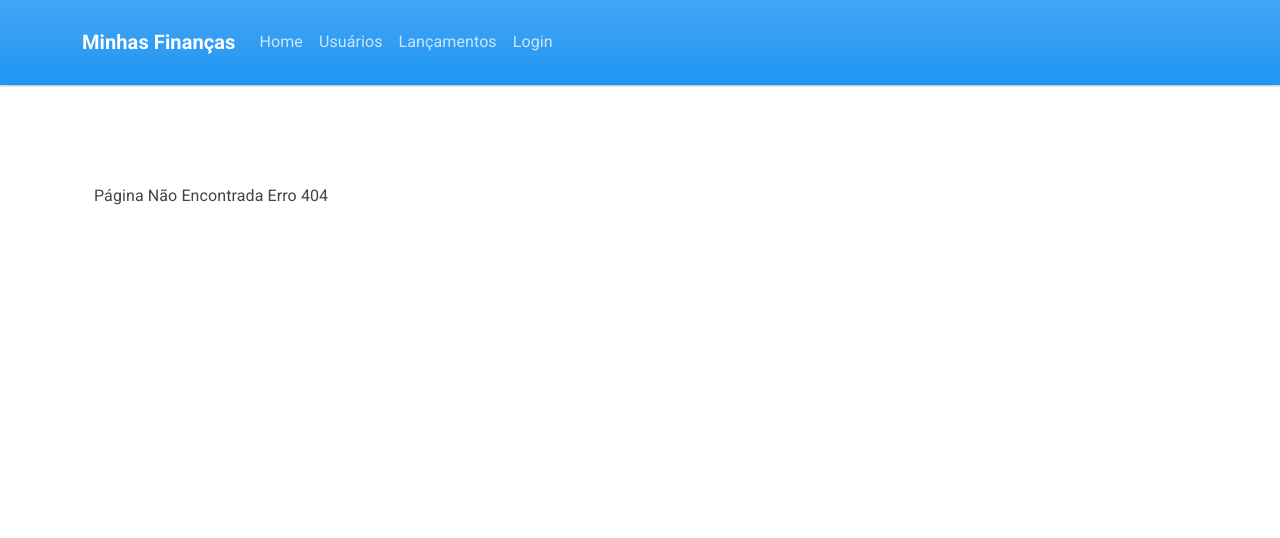
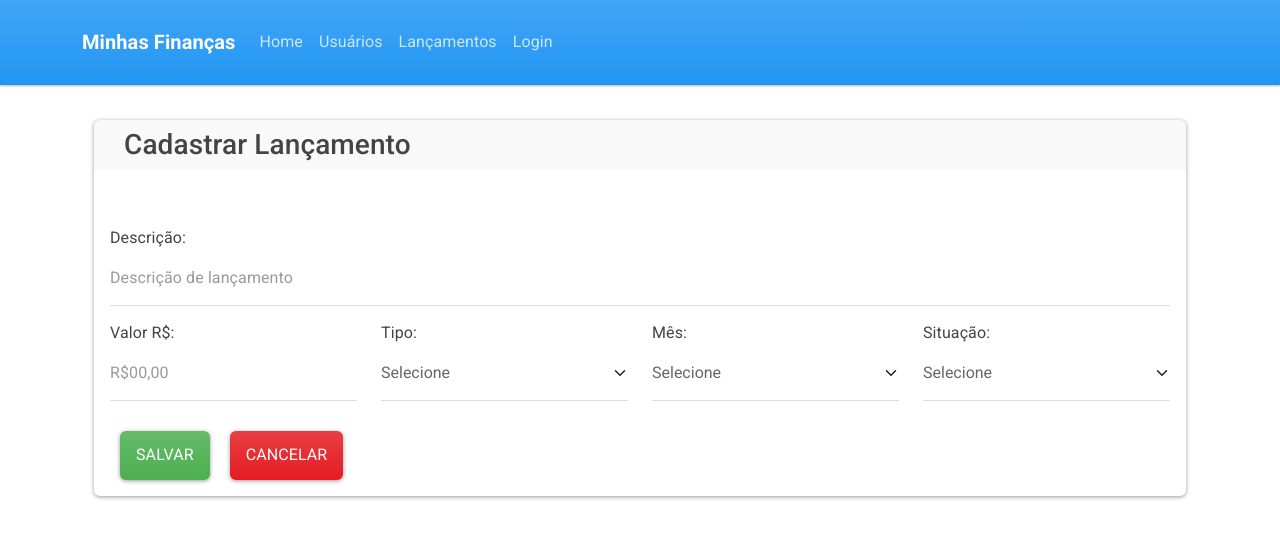
Before and after one commit to fcd007/financas-frontend-reactjs, a React (Create React App) app: page /cadastrar-lancamentos in a window 1280 px wide. Before the commit this address had no page. Shown: the top 538 px of the page. Built offline with nearby package versions, Linux system fonts and the light colour scheme.

Commit message:
feat: adicionado formulario cadastro lancamentos

```diff
--- a/src/infra/routes/routes.js
+++ b/src/infra/routes/routes.js
@@ -5,6 +5,7 @@ import Login from "../../presentation/pages/Login";
 import CadastroUsuario from "../../presentation/pages/CadastroUsuario";
 import Home from "../../presentation/pages/Home";
 import LancamentosConsulta from "../../presentation/pages/LancamentosConsulta";
+import CadastroLancamentos from "../../presentation/pages/CadastroLancamentos";
 
 function Rotas() {
   return (
@@ -14,6 +15,7 @@ function Rotas() {
       <Route path="/home" element={<Home />} />
       <Route path="/cadastrar-usuarios" element={<CadastroUsuario />} />
       <Route path="/consultar-lancamentos" element={<LancamentosConsulta />} />
+      <Route path="/cadastrar-lancamentos" element={<CadastroLancamentos />} />
       <Route path="*" element={<Page404 />} />
     </Routes>
   );
--- /dev/null
+++ b/src/presentation/pages/CadastroLancamentos.js
@@ -0,0 +1,132 @@
+import React from "react";
+import { Navigate } from "react-router-dom";
+import Card from "../components/Card";
+import { Col, Row, Stack } from "react-bootstrap";
+import FormGroup from "../components/FormGroup";
+import Container from "../components/Container";
+import Form from "react-bootstrap/Form";
+import SelectList from "../components/SelectList";
+import { ToastContainer } from "react-toastify";
+import { showToastError, showToastSuccess } from "../components/ToastCustom";
+import { MESES_ANO, SITUACAO, TIPO_LANCAMENTO } from "./../../data/constants/index";
+
+import LancamentoService from "../../infra/service/lancamentoService/LancamentoService";
+import LocalStorageService from "../../infra/service/localStorageService";
+
+class CadastroLancamentos extends React.Component {
+  constructor(props){
+    super(props)
+
+    this.state = {
+      listaMeses: MESES_ANO,
+      tiposLancamento: TIPO_LANCAMENTO,
+      listaStatus: SITUACAO,
+      id: undefined,
+      descricao: undefined,
+      data: undefined,
+      usuario: undefined,
+      valor: undefined,
+      status: undefined,
+      situacao: undefined
+    }
+  }
+
+  render() {
+    let { shouldRedirect, navetageToRoute, listaMeses, tiposLancamento, listaStatus } = this.state;
+
+    return (
+      <>
+        <ToastContainer />
+        {shouldRedirect === true ? ( <Navigate replace to={navetageToRoute} />) :
+        (<div className="container">
+          <Card title="Cadastrar Lançamento">
+            <Container>
+              <label htmlFor="descricao" >Descrição:</label>
+              <Form.Control
+                type="text"
+                className="form-control"
+                id="descricao"
+                name="descricao"
+                aria-describedby="text"
+                placeholder="Descrição de lançamento"
+                value={this.state.descricao}
+                onChange={(event) =>
+                  this.setState({ descricao: event.target.value })
+                }
+              />
+              <Row>
+                <Col>
+                  <label htmlFor="valor" style={{ paddingTop: "15px" }}>Valor R$:</label>
+                  <Form.Control
+                    type="text"
+                    className="form-control"
+                    id="valor"
+                    name="valor"
+                    aria-describedby="text"
+                    placeholder="R$00,00"
+                    value={this.state.valor}
+                    onChange={(event) =>
+                      this.setState({ valor: event.target.value })
+                    }
+                  />
+                </Col>
+                <Col>
+                  <label htmlFor="tipo" style={{ paddingTop: "15px" }}>Tipo:</label>
+                  <SelectList
+                    lista={tiposLancamento}
+                    value={this.state.tipo}
+                    onChange={(event) =>
+                      this.setState({ tipo: event.target.value })
+                    }
+                  />
+                </Col>
+                <Col>
+                  <label htmlFor="mes" style={{ paddingTop: "15px" }}>Mês:</label>
+                  <SelectList
+                    lista={listaMeses}
+                    value={this.state.mes}
+                    onChange={(event) =>
+                      this.setState({ mes: event.target.value })
+                    }
+                  />
+                </Col>
+                <Col>
+                  <label htmlFor="situacao" style={{ paddingTop: "15px" }}>Situação:</label>
+                  <SelectList
+                    lista={listaStatus}
+                    value={this.state.situacao}
+                    onChange={(event) =>
+                      this.setState({ situacao: event.target.value })
+                    }
+                  />
+                  </Col>
+                </Row>
+                <div style={{ paddingTop: "30px", paddingLeft: "10px" }}>
+                  <button
+                    id="cadastrar"
+                    name="cadastrar"
+                    className="btn btn-success"
+                    onClick={(event) => this.cadastrar(event)}
+                  >
+                    Salvar
+                  </button>
+                  <button
+                    id="cancelar"
+                    name="cancelar"
+                    className="btn btn-danger"
+                    style={{ marginLeft: "20px" }}
+                    onClick={(event) => this.cancelar(event)}
+                  >
+                    Cancelar
+                  </button>
+                </div>
+              </Container>
+            </Card>
+          </div>
+        )}
+      </>
+    )
+  }
+}
+
+export default CadastroLancamentos;
--- a/src/presentation/pages/CadastroUsuario.js
+++ b/src/presentation/pages/CadastroUsuario.js
@@ -12,10 +12,6 @@ class CadastroUsuario extends React.Component {
     super(props);
 
     this.UsuarioService = new UsuarioService();
-
-    this.cancelar = this.cancelar.bind(this);
-    this.cadastrar = this.cadastrar.bind(this);
-    this.onChangeInput = this.onChangeInput.bind(this);
 
     this.state = {
       nome: "",
--- a/src/presentation/pages/Home.js
+++ b/src/presentation/pages/Home.js
@@ -48,7 +48,7 @@ class Home extends React.Component {
     let id = event.target.id;
 
     if (id === "lancamento") {
-      navetageToRoute = "/consultar-lancamentos";
+      navetageToRoute = "/cadastrar-lancamentos";
       this.setState({ shouldRedirect, navetageToRoute });
     }
   }
```
